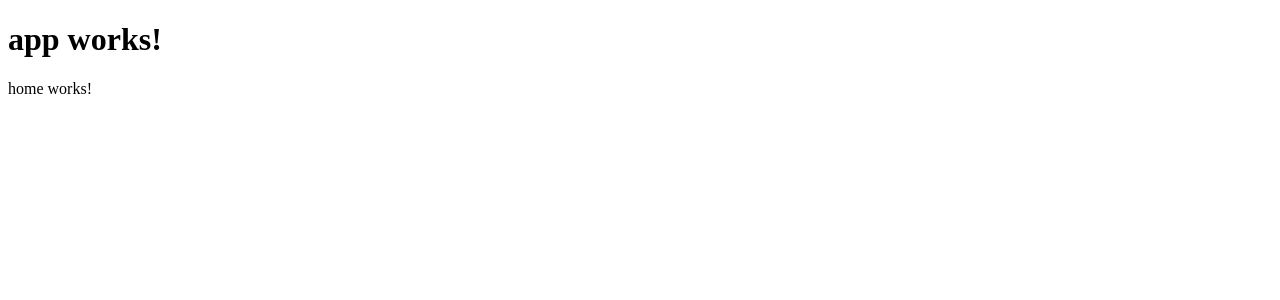
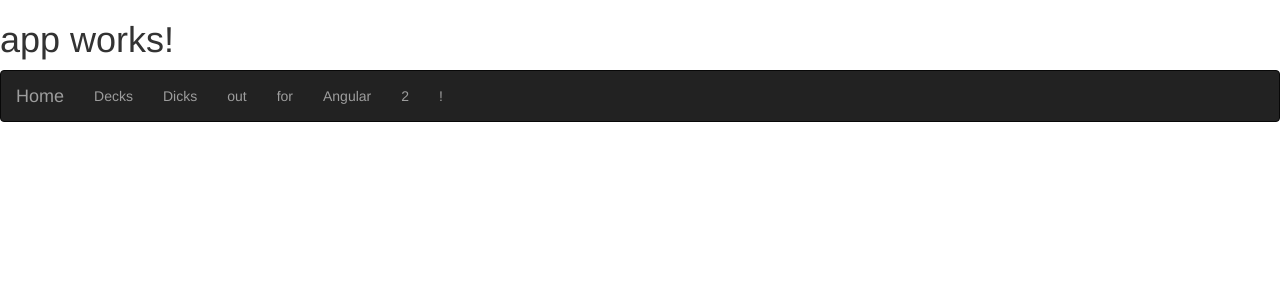
Before and after one commit to Team-Vinkel/Vinkelstone, an Angular app: page / in a window 1280 px wide. Shown: the top 300 px of the page. Built offline with nearby package versions, Linux system fonts and the light colour scheme.

Commit message:
added bootstrap and a crappy navbar

```diff
--- a/angular-cli.json
+++ b/angular-cli.json
@@ -3,8 +3,7 @@
     "version": "1.0.0-beta.24",
     "name": "vinkelstone"
   },
-  "apps": [
-    {
+  "apps": [{
     "root": "src",
     "outDir": "dist",
     "assets": [
@@ -18,7 +17,8 @@
     "prefix": "app",
     "mobile": false,
     "styles": [
-        "styles.css"
+      "styles.css",
+      "../node_modules/bootstrap/dist/css/bootstrap.min.css"
     ],
     "scripts": [],
     "environments": {
@@ -26,8 +26,7 @@
       "dev": "environments/environment.ts",
       "prod": "environments/environment.prod.ts"
     }
-    }
-  ],
+  }],
   "addons": [],
   "packages": [],
   "e2e": {
--- a/package.json
+++ b/package.json
@@ -21,8 +21,10 @@
     "@angular/platform-browser": "^2.3.1",
     "@angular/platform-browser-dynamic": "^2.3.1",
     "@angular/router": "^3.4.1",
+    "bootstrap": "^3.3.7",
     "core-js": "^2.4.1",
     "crypto-js": "^3.1.9-1",
+    "ng2-bootstrap": "^1.1.16-10",
     "rxjs": "^5.0.1",
     "ts-helpers": "^1.1.1",
     "zone.js": "^0.7.2"
--- a/src/app/app.component.html
+++ b/src/app/app.component.html
@@ -1,4 +1,20 @@
 <h1>
   {{title}}
 </h1>
+<nav class="navbar navbar-inverse">
+  <div class="container-fluid">
+    <div class="navbar-header">
+      <a class="navbar-brand" href="/home">Home</a>
+    </div>
+    <ul class="nav navbar-nav">
+        <li><a href="#">Decks</a></li>
+        <li><a href="#">Dicks</a></li>
+        <li><a href="#">out</a></li>
+        <li><a href="#">for</a></li>
+        <li><a href="#">Angular</a></li>
+        <li><a href="#">2</a></li>
+        <li><a href="#">!</a></li>
+      </ul>
+  </div>
+</nav>
 <router-outlet></router-outlet>
--- a/src/app/app.module.ts
+++ b/src/app/app.module.ts
@@ -20,7 +20,7 @@ import { HomeComponent } from './home/home.component';
         HttpModule,
         RouterModule.forRoot([
             {
-                path: '',
+                path: 'home',
                 component: HomeComponent
             }
         ])
```
Also changed, not shown: src/app/home/home.component.html (line endings or trailing spaces). Lines whose indentation alone changed are shown as unchanged.
